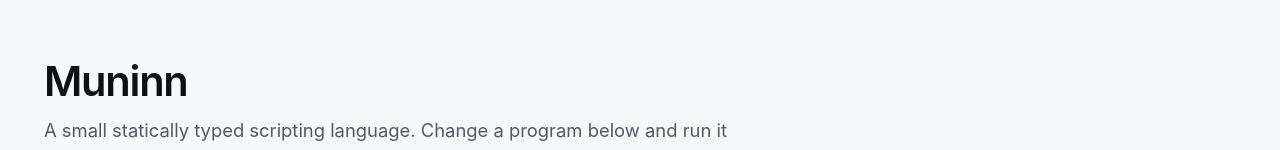
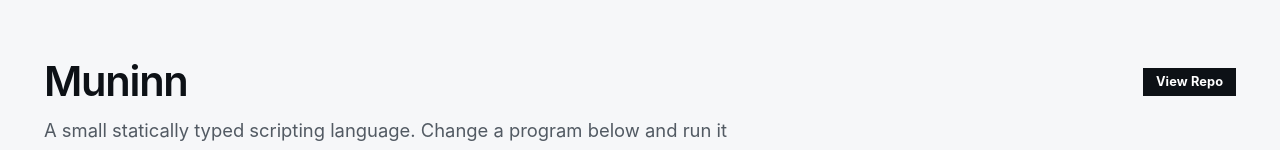
Before and after one commit to wheevu/muninn, a website: page site/index.html in a window 1280 px wide. Shown: the top 150 px of the page. Drawn offline with Linux system fonts and the light colour scheme; no server answers.

Commit message:
feat(site): add a View Repo button to the masthead
Square black button, white text, matching the light page.

```diff
--- a/site/index.html
+++ b/site/index.html
@@ -18,7 +18,10 @@
     <a class="skip" href="#workbench">Skip to the playground</a>
 
     <header class="masthead">
-      <h1>Muninn</h1>
+      <div class="masthead-head">
+        <h1>Muninn</h1>
+        <a class="repo-link" href="https://github.com/wheevu/muninn">View Repo</a>
+      </div>
       <p class="tagline">
         A small statically typed scripting language. Change a program below and run it here, in this
         tab, on the interpreter itself.
--- a/site/style.css
+++ b/site/style.css
@@ -96,6 +96,32 @@
   font-size: 2.6rem;
   font-weight: 620;
   letter-spacing: -0.03em;
+}
+
+.masthead-head {
+  display: flex;
+  align-items: center;
+  justify-content: space-between;
+  gap: 1rem;
+  flex-wrap: wrap;
+}
+
+.repo-link {
+  display: inline-block;
+  padding: 0.5rem 0.8rem;
+  border-radius: 0;
+  background: var(--ink);
+  color: #fff;
+  font-size: 0.8rem;
+  font-weight: 650;
+  letter-spacing: 0.01em;
+  line-height: 1;
+  text-decoration: none;
+  white-space: nowrap;
+}
+
+.repo-link:hover {
+  background: #000;
 }
 
 .tagline {
```
